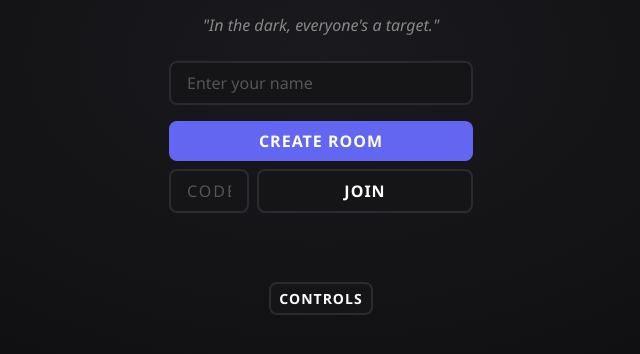
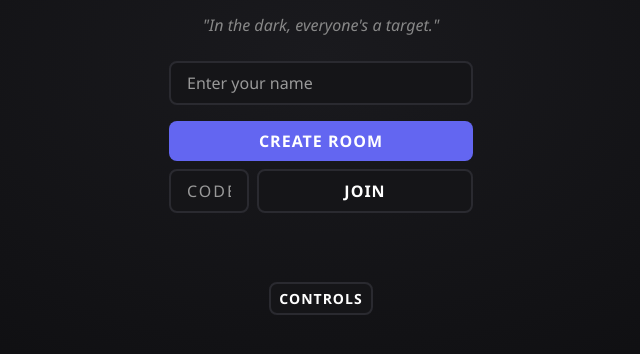
Before and after one commit to Pilves/web-game, a website with bundled scripts: page client/index.html in a window 1280 px wide. Shown: the part 340-694 px from the top of the page, without its empty margins (319-959 px from the left). Built offline with nearby package versions, Linux system fonts and the light colour scheme; files whose address does not match are found by name.

Commit message:
improve text contrast for accessibility

```diff
--- a/client/css/variables.css
+++ b/client/css/variables.css
@@ -23,7 +23,7 @@
      ========================================================================== */
   --text-primary: #ffffff;
   --text-secondary: #888888;
-  --text-muted: #555555;
+  --text-muted: #999999;
 
   --accent-primary: #6366f1;
   --accent-primary-hover: #818cf8;
```
